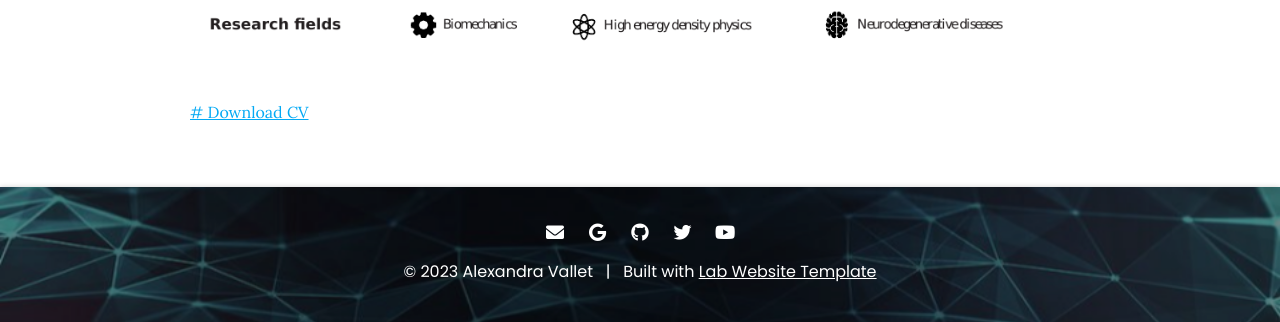
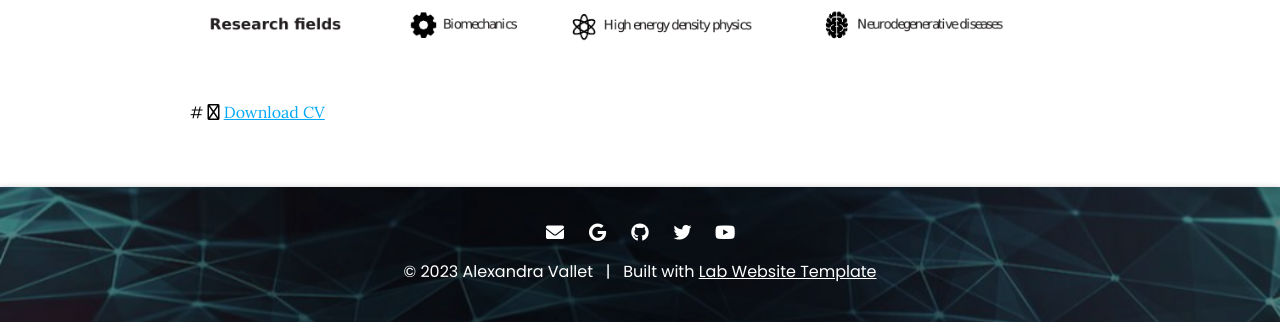
Before and after one commit to AlexandraVallet/vallet-research, a Jekyll site: the page built from about/index.md, in a window 1280 px wide. Shown: the part 2048-2370 px from the top of the page. Built offline with Jekyll 4.4.1, drawn with Linux system fonts in a browser that asks for light colours.

Commit message:
fix cv link

```diff
--- a/about/index.md
+++ b/about/index.md
@@ -45,4 +45,4 @@ Biomechanics, fluid and solid mechanics, fluid-poroelastic structure interaction
 
 
 
-[# Download CV]("./pdfs/CVNovember2022-AlexandraVallet.pdf")
+ # <i class="fa-regular fa-scroll"></i> [Download CV]("../pdfs/CVNovember2022-AlexandraVallet.pdf")
```
